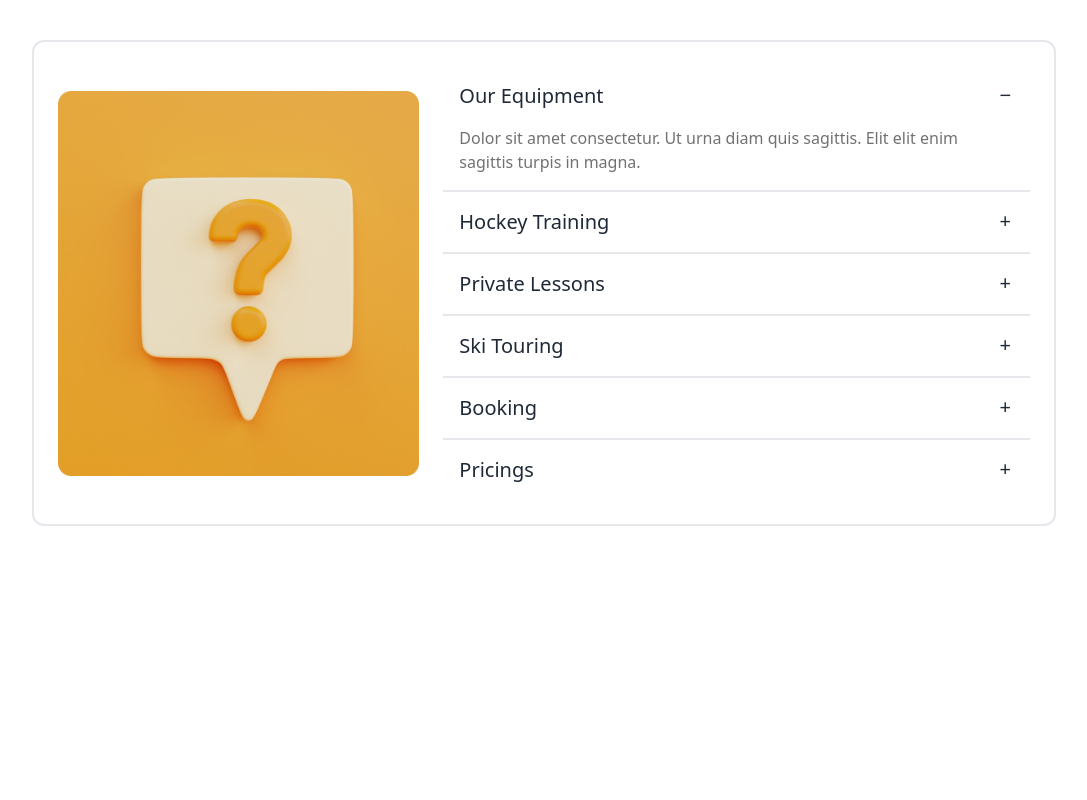
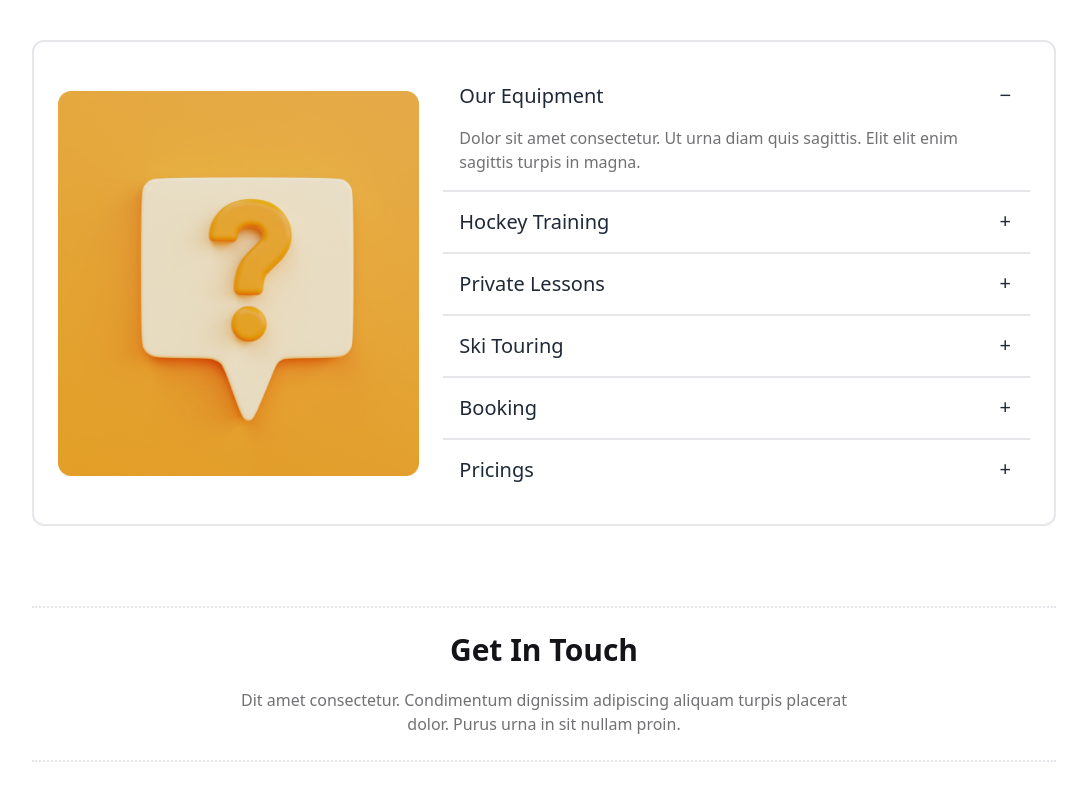
Before and after one commit to SamiulHasan-dev/b9-a3-Hockey, a plain HTML site: page index.html in a window 1280 px wide. Shown: the part 3323-4123 px from the top of the page, without its empty margins (96-1183 px from the left). Before the commit the page ends 3929 px from the top, so only its background shows below. Drawn offline with nearby package versions, Linux system fonts and the light colour scheme.

Commit message:
work on from section

```diff
--- a/index.html
+++ b/index.html
@@ -365,7 +365,7 @@
                 <div>
                     <img src="Images/11.png" alt="">
                 </div>
-                <!-- Accordion  -->
+                <!-- Question Container  -->
                 <div>
                     <!-- Ques 1 -->
                     <div class="collapse collapse-plus rounded-none border-b-2">
@@ -431,6 +431,15 @@
 
             </div>
         </section>
+        <!-- Question Section End -->
+
+        <!-- From Section Start -->
+        <section class="max-w-5xl mx-auto my-20">
+            <div class="py-6 text-center border-y-2 border-dotted space-y-5">
+                <h1 class="text-3xl font-extrabold text-heading-color">Get In Touch</h1>
+                <p class="text-base font-medium text-paragraph-color px-3 lg:px-0 lg:w-3/5 mx-auto">Dit amet consectetur. Condimentum dignissim adipiscing aliquam turpis placerat dolor. Purus urna in sit nullam proin. </p>
+            </div>
+        </section>
     </main>
     <footer>
 
```
